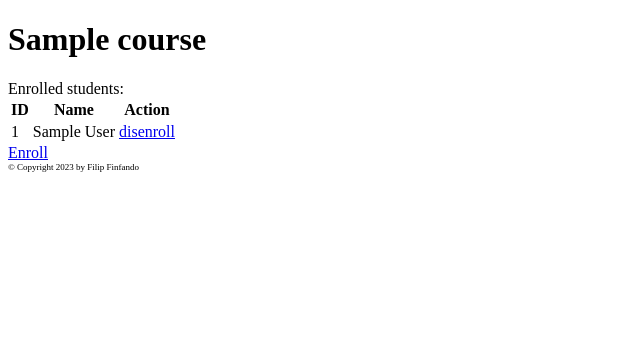
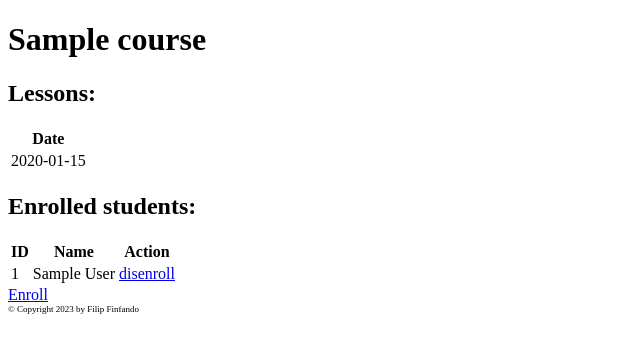
Before and after one commit to finfando/ceramics, a Flask app: page /courses/1 in a window 1280 px wide. Shown: the part 26-379 px from the top of the page, without its empty margins (0-640 px from the left). Run offline with Flask 2, Linux system fonts and the light colour scheme; tables that the repository leaves empty hold one stand-in row (values such as "Sample post").

Commit message:
display lessons

```diff
--- a/src/ceramics/model.py
+++ b/src/ceramics/model.py
@@ -9,10 +9,9 @@ class Student:
     name: str
 
 
-@dataclass(unsafe_hash=True)
+@dataclass(unsafe_hash=True, order=True)
 class Lesson:
     date: str
-    attendance: dict[Student, bool] = field(hash=False, default_factory=dict)
 
 
 @dataclass(unsafe_hash=True)
@@ -32,6 +31,10 @@ class Course:
         for date in weekly_date_range(self.start_date, self.end_date, self.weekday):
             self.lessons.add(Lesson(date))
 
+    @property
+    def lessons_sorted(self):
+        return sorted(self.lessons)
+
     def enroll(self, student: Student):
         self.enrollments.add(student)
 
--- a/src/ceramics/templates/course.html
+++ b/src/ceramics/templates/course.html
@@ -2,7 +2,23 @@
 {% block title %}{{ course.name }}{% endblock %}
 {% block content %}
   <h1>{{ course.name }}</h1>
-  Enrolled students:
+  <h2>Lessons:</h2>
+  <table>
+    <thead>
+      <tr>
+        <th>Date</th>
+      </tr>
+    </thead>
+    <tbody>
+      {% for lesson in course.lessons_sorted %}
+      <tr>
+        <td>{{ lesson.date }}</td>
+      </tr>
+      {% endfor %}
+    </tbody>
+  </table>
+
+  <h2>Enrolled students:</h2>
   <table>
     <thead>
       <tr>
```
